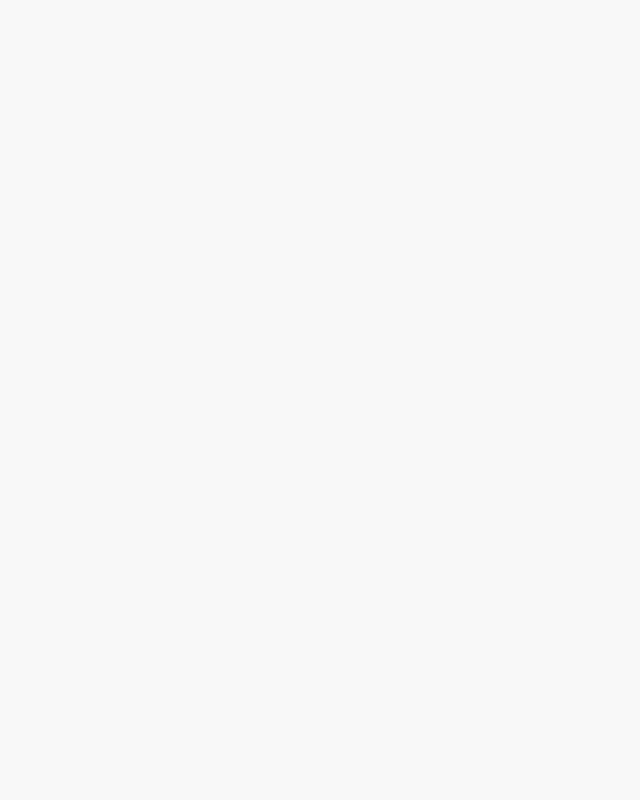
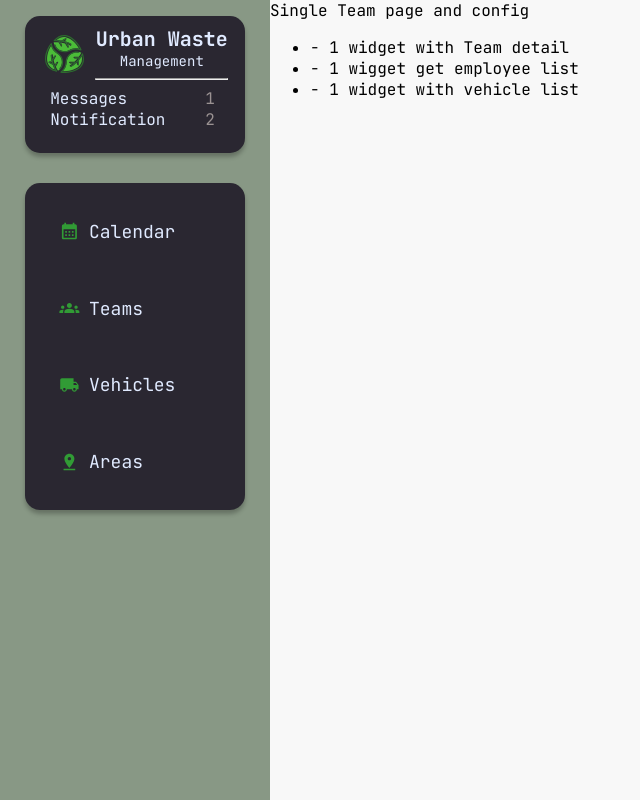
Before and after one commit to NMichaelg/SE-cc02-HK221, a React (Create React App) app in the folder view/: page /teams/team/1 in a window 1280 px wide. Before the commit this address had no page. Shown: the whole page, without its empty margins (0-640 px from the left). Built offline with nearby package versions, Linux system fonts and the light colour scheme.

Commit message:
MP-added more routing

```diff
--- a/view/package.json
+++ b/view/package.json
@@ -15,6 +15,7 @@
     "react-router-dom": "^6.4.4",
     "react-scripts": "5.0.1",
     "sass": "^1.56.1",
+    "use-react-router-breadcrumbs": "^4.0.1",
     "web-vitals": "^2.1.4"
   },
   "scripts": {
--- a/view/src/App.js
+++ b/view/src/App.js
@@ -1,10 +1,12 @@
 import './App.scss';
-import {BrowserRouter, Routes, Route, Navigate } from "react-router-dom";
+import { BrowserRouter, Routes, Route, Navigate } from "react-router-dom";
 import MontlyView from './pages/Calendar/MontlyView';
+import DayView from './pages/Calendar/DayView';
+import TaskView from './pages/Calendar/TaskView';
 import MultipleTeams from './pages/Teams/MultipleTeams';
 import MultipleAreas from './pages/Areas/MultipleAreas';
 import MultipleVehicle from './pages/Vehicles/MultipleVehicles';
-
+import SingleTeam from './pages/Teams/SingleTeam';
 
 
 function App() {
@@ -14,9 +16,24 @@ function App() {
         <Routes>
           <Route path='/'>
             <Route index element={<Navigate to="/calendar" />} />
-            <Route path='calendar' element={<MontlyView />}></Route>
-            <Route path='teams' element={<MultipleTeams />}></Route>
-            <Route path='resources' element={<MultipleVehicle />}></Route>
+            <Route path='calendar'>
+              <Route index element={<MontlyView />}></Route>
+              <Route path='day/:datth'>
+                <Route index element={<DayView />}></Route>
+                <Route path='task/:taskId'>
+                  <Route index element={<TaskView />}></Route>
+                </Route>
+              </Route>
+            </Route>
+            <Route path='teams'>
+              <Route index element={<MultipleTeams />}></Route>
+              <Route path='team/:teamId' >
+                <Route index element={<SingleTeam />}></Route>
+              </Route>
+              <Route />
+            </Route>
+            <Route path='resources' element={<MultipleVehicle />}>
+            </Route>
             <Route path='areas' element={<MultipleAreas />}></Route>
           </Route>
         </Routes>
--- a/view/src/pages/Calendar/DayView.jsx
+++ b/view/src/pages/Calendar/DayView.jsx
@@ -0,0 +1,15 @@
+import React from 'react'
+import SideBar from '../../components/SideBar/SideBar'
+
+function DayView() {
+  return (
+    <div className='calendar-daily page'>
+        <SideBar/>
+        <div className="content-container">
+            One day multiple task page
+        </div>
+    </div>
+  )
+}
+
+export default DayView
--- a/view/src/pages/Calendar/TaskView.jsx
+++ b/view/src/pages/Calendar/TaskView.jsx
@@ -0,0 +1,15 @@
+import React from 'react'
+import SideBar from '../../components/SideBar/SideBar'
+
+function TaskView() {
+  return (
+    <div className='calendar-task page'>
+        <SideBar/>
+        <div className="content-container">
+            Information 1 task and configure task
+        </div>
+    </div>
+  )
+}
+
+export default TaskView
--- a/view/src/pages/Teams/MultipleTeams.jsx
+++ b/view/src/pages/Teams/MultipleTeams.jsx
@@ -8,7 +8,7 @@ function MultipleTeams() {
         <div className='teams page'>
             <SideBar />
             <div className="content-container">
-                Teams page
+                Multiple Team page
             </div>
         </div>
     )
--- /dev/null
+++ b/view/src/pages/Teams/SingleTeam.jsx
@@ -0,0 +1,26 @@
+import React from 'react'
+import SideBar from '../../components/SideBar/SideBar'
+
+function SingleTeam() {
+  return (
+    <div className='team page'>
+      <SideBar />
+      <div className="content-container">
+        Single Team page and config
+        <ul>
+          <li>
+            - 1 widget with Team detail
+          </li>
+          <li>
+            - 1 wigget get employee list
+          </li>
+          <li>
+            - 1 widget with vehicle list
+          </li>
+        </ul>
+      </div>
+    </div>
+  )
+}
+
+export default SingleTeam
```
Also changed, not shown: view/src/components/Breadcrumbs/Breadcrumb.jsx (added, +10 -0 lines), view/src/components/Breadcrumbs/breadcrumb.scss (added), 1 other file (tests, documents, lock files or other folders).
